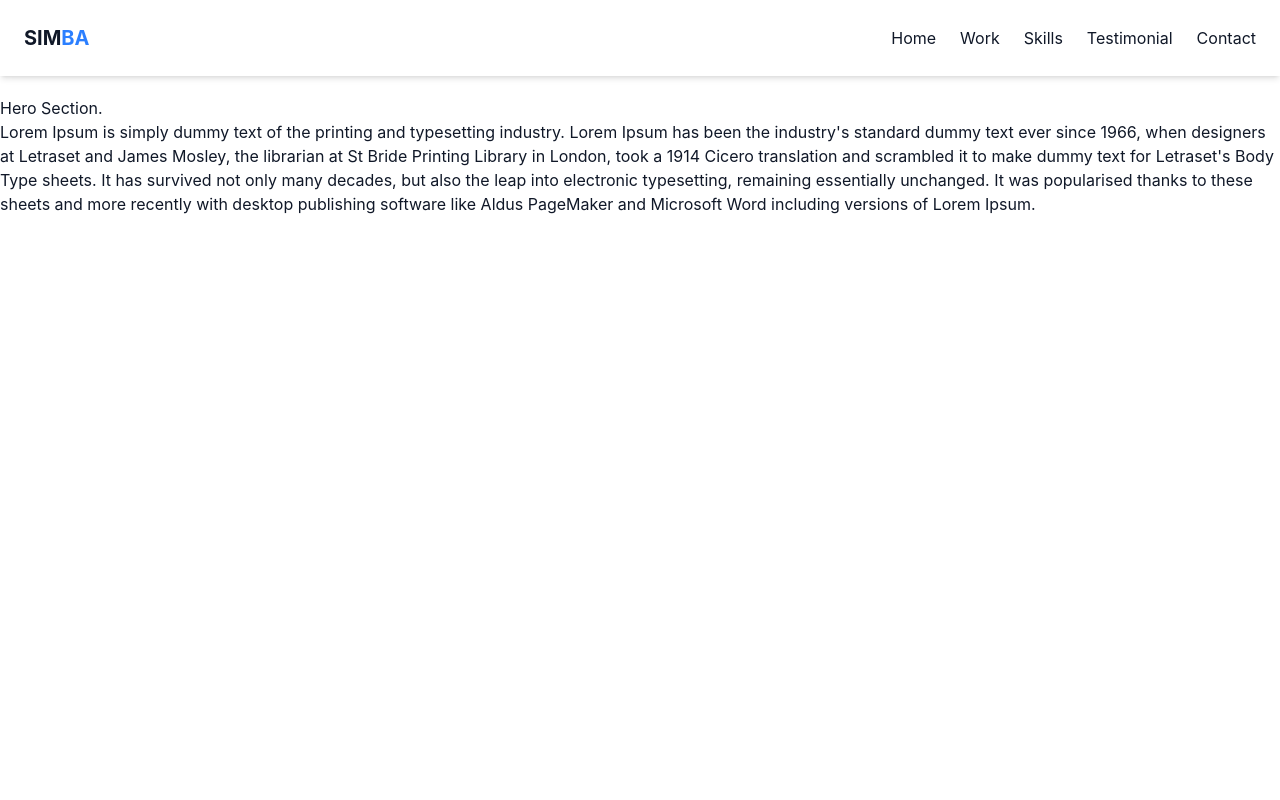
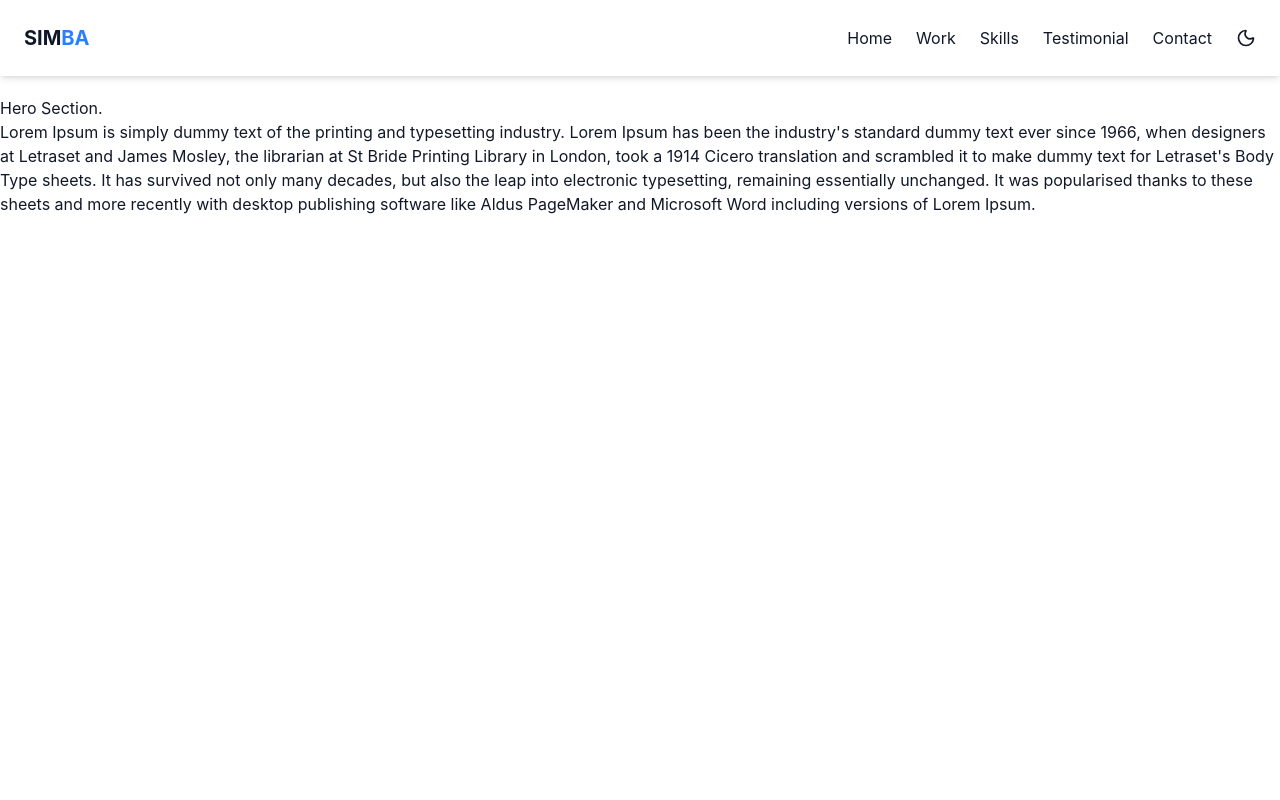
Before and after one commit to Tharmeem1999/React_Project-Portfolio_Website, a React (Vite) app: page / in a window 1280 px wide. Shown: the top 800 px of the page. Built offline with nearby package versions, Linux system fonts and the light colour scheme.

Commit message:
Adding Light/Dark Mode Toggle

```diff
--- a/package.json
+++ b/package.json
@@ -11,6 +11,7 @@
   },
   "dependencies": {
     "@tailwindcss/vite": "^4.3.3",
+    "lucide-react": "^1.58.0",
     "react": "^19.2.8",
     "react-dom": "^19.2.8",
     "tailwindcss": "^4.3.3"
--- a/src/components/Navbar/index.jsx
+++ b/src/components/Navbar/index.jsx
@@ -1,4 +1,8 @@
+import { useTheme } from "../../context/ThemeProvider";
+import { Moon, Sun } from "lucide-react";
+
 const Navbar = () => {
+    const { theme, toggleTheme } = useTheme();
 
     const navLinks = [
         { label: "Home", target: "hero" },
@@ -26,6 +30,10 @@ const Navbar = () => {
                             {label}
                         </a>
                     ))}
+                    {/* Light/ Dark Mode Toggle Button */}
+                    <button onClick={toggleTheme}>
+                        {theme === "dark" ? <Sun size={20} /> : <Moon size={20} />}
+                    </button>
                 </div>
             </div>
         </nav>
--- a/src/context/ThemeProvider.jsx
+++ b/src/context/ThemeProvider.jsx
@@ -1,6 +1,8 @@
-import { createContext, useState } from "react";
+import { createContext, useState, useContext } from "react";
 
 const ThemeContext = createContext();
+
+export const useTheme = () => useContext(ThemeContext);
 
 const ThemeProvider = ({ children }) => {
     const [theme, setTheme] = useState("light");
```
Also changed, not shown: 1 other file (tests, documents, lock files or other folders).
